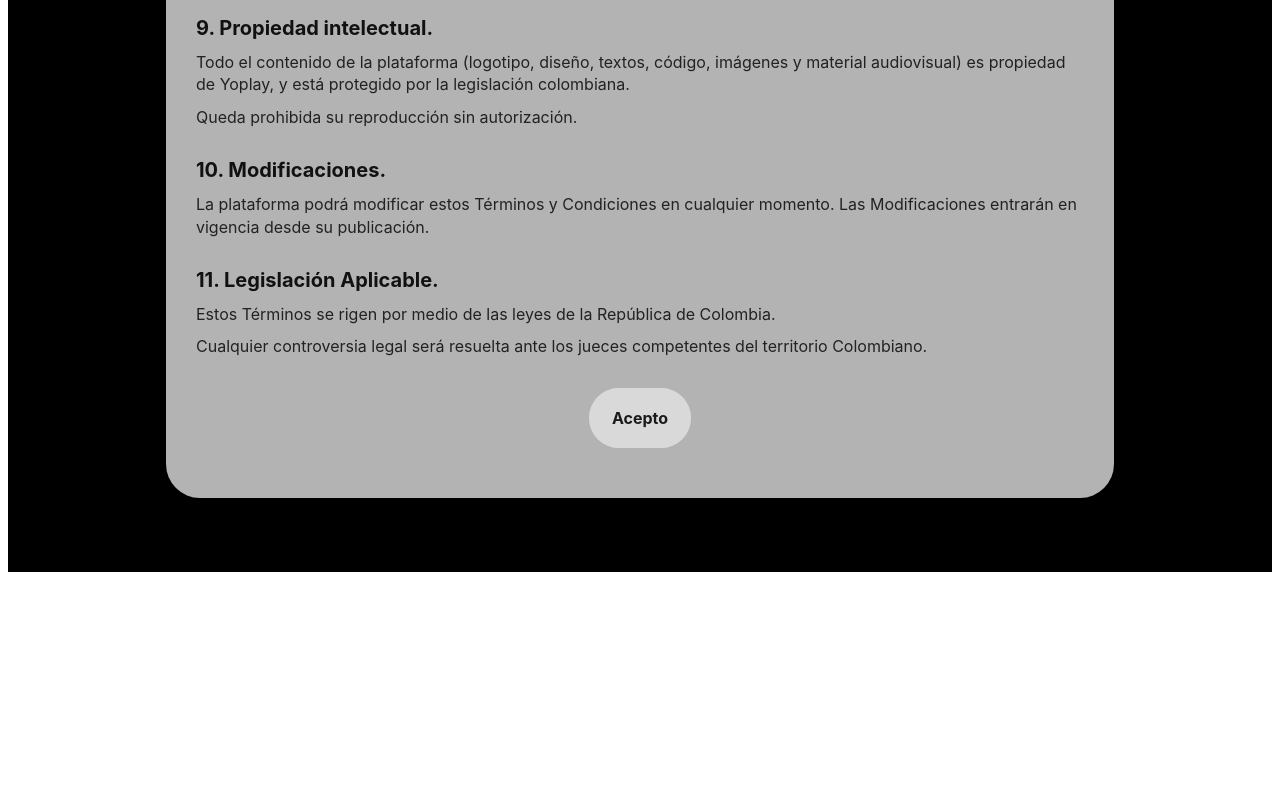
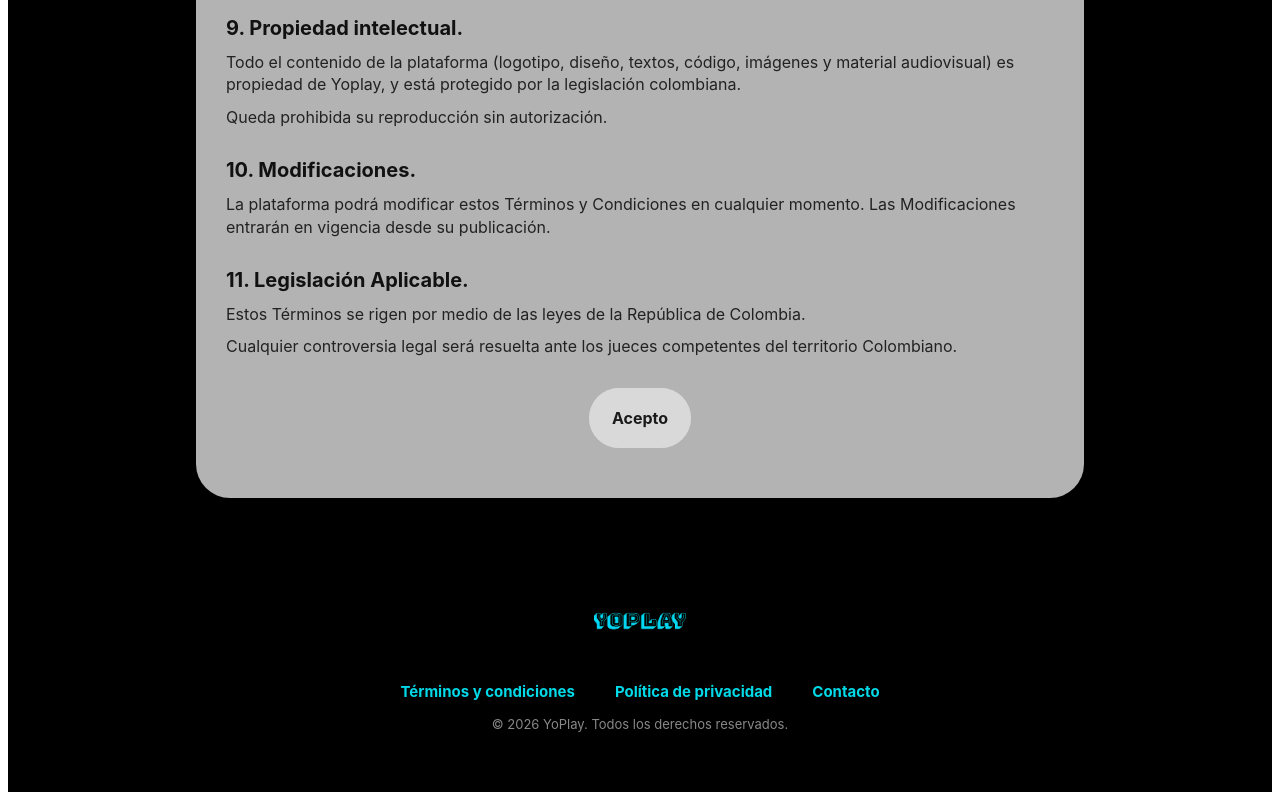
Before and after one commit to BryanAlexander-Reyes/yoplay, an Angular app: page /tyc in a window 1280 px wide. Shown: the part 2346-3146 px from the top of the page. Before the commit the page ends 2934 px from the top, so only its background shows below. Built offline with nearby package versions, Linux system fonts and the light colour scheme; a web font is replaced by a local one.

Commit message:
Se agregan estilos para la presentación de la página. A la espera para integrar más contenido al Layout.

```diff
--- a/src/app/layout/footer/footer.css
+++ b/src/app/layout/footer/footer.css
@@ -0,0 +1,52 @@
+.footer {
+    width: 100%;
+    min-height: 180px;
+
+    display: flex;
+    flex-direction: column;
+    align-items: center;
+    justify-content: center;
+
+    padding: 30px 20px;
+
+    background-color: black;
+    color: white;
+
+    box-sizing: border-box;
+
+    font-family: "SF Pro", -apple-system, BlinkMacSystemFont,
+                 "Helvetica Neue", Arial, sans-serif;
+}
+
+.footer-logo img {
+    width: 100px;
+    height: auto;
+    display: block;
+}
+
+.footer-links {
+    display: flex;
+    gap: 40px;
+    margin: 25px 0 15px;
+}
+
+.footer-links a {
+    color: #00d9e8;
+    font-size: 15px;
+    text-decoration: none;
+    cursor: pointer;
+
+    transition: color 0.2s ease;
+}
+
+.footer-links a:hover {
+    color: white;
+}
+
+.footer p {
+    margin: 0;
+
+    color: #888;
+    font-size: 13px;
+    font-weight: 400;
+}
--- a/src/app/layout/footer/footer.html
+++ b/src/app/layout/footer/footer.html
@@ -1 +1,19 @@
-<p> Componente footer. </p>
+<footer class="footer">
+    <div class="footer-logo">
+        <img src="/images/logo.png" alt="YoPlay">
+    </div>
+
+    <div class="footer-links">
+        <a>Términos y condiciones</a>
+        <a>Política de privacidad</a>
+        <a>Contacto</a>
+    </div>
+
+    <div class="footer-social">
+        <!-- Redes sociales -->
+    </div>
+
+    <div class="footer-copy">
+        <p>© 2026 YoPlay. Todos los derechos reservados.</p>
+    </div>
+</footer>
--- a/src/app/layout/layout/layout.css
+++ b/src/app/layout/layout/layout.css
@@ -0,0 +1,25 @@
+.layout-container {
+    display: flex;
+    flex-direction: column;
+    min-height: 100vh;
+    background-color: #f5f5f5;
+    margin-left: 200px;
+}
+
+.layout-header {
+    box-shadow: 0 2px 8px rgba(0, 0, 0, 0.1);
+}
+
+.layout-main {
+    flex: 1;
+    background-color: #f5f5f5;
+}
+
+.layout-footer {
+    background-color: black;
+    color: white;
+    text-align: center;
+    margin-top: auto;
+    font-weight: bold;
+    font-size: 18px;
+}
--- a/src/app/layout/layout/layout.html
+++ b/src/app/layout/layout/layout.html
@@ -1,8 +1,11 @@
 <div class="layout-container">
     <header class="layout-header">
-        <app-header></app-header>
+        <app-sidebar></app-sidebar>
     </header>
     <header class="layout-main">
-
+        <router-outlet></router-outlet>
     </header>
+    <footer class="layout-footer">
+        <app-footer></app-footer>
+    </footer>
 </div>
--- a/src/app/layout/layout/layout.ts
+++ b/src/app/layout/layout/layout.ts
@@ -1,9 +1,11 @@
 import { Component } from '@angular/core';
-import { Header } from "../header/header";
+import { Sidebar } from '../sidebar/sidebar';
+import { Footer } from '../footer/footer';
+import { RouterOutlet } from '@angular/router';
 
 @Component({
   selector: 'app-layout',
-  imports: [Header],
+  imports: [Sidebar, Footer, RouterOutlet],
   templateUrl: './layout.html',
   styleUrl: './layout.css',
 })
--- a/src/app/layout/sidebar/sidebar.html
+++ b/src/app/layout/sidebar/sidebar.html
@@ -1 +1,58 @@
-<p> Componente sidebar </p>
+<div class="sidebar">
+
+    <div class="logo">
+        <img src="/images/logo.png" alt="YoPlay">
+    </div>
+
+    <div class="nav-content">
+
+        <a class="nav-item">
+            <!-- Ícono Home -->
+            <svg xmlns="http://www.w3.org/2000/svg"
+                 viewBox="0 0 640 640"
+                 aria-label="Inicio">
+                <path
+                    fill="currentColor"
+                    d="M320 64L64 256V576H224V384H416V576H576V256L320 64Z">
+                </path>
+            </svg>
+        </a>
+
+        <a class="nav-item">
+            <!-- Ícono Torneos -->
+            <svg xmlns="http://www.w3.org/2000/svg"
+                 viewBox="0 0 640 640"
+                 aria-label="Torneos">
+                <path
+                    fill="currentColor"
+                    d="M528 96H416V64H224V96H112C85.5 96 64 117.5 64 144V208C64 278.7 121.3 336 192 336H208C231.8 390.8 275.8 433.2 320 448C364.2 433.2 408.2 390.8 432 336H448C518.7 336 576 278.7 576 208V144C576 117.5 554.5 96 528 96ZM112 208V144H192V288C147.8 288 112 252.2 112 208ZM448 288V144H528V208C528 252.2 492.2 288 448 288Z">
+                </path>
+            </svg>
+        </a>
+
+        <a class="nav-item">
+            <!-- Ícono visor de torneos -->
+            <svg xmlns="http://www.w3.org/2000/svg"
+                 viewBox="0 0 640 640"
+                 aria-label="Visor de torneos">
+                <path
+                    fill="currentColor"
+                    d="M320 64C178.6 64 64 178.6 64 320S178.6 576 320 576S576 461.4 576 320S461.4 64 320 64ZM320 128C426 128 512 214 512 320C512 352.6 504 383.3 490 410.2L413.7 333.9C424 314.9 430 292.9 430 269.5C430 197.8 371.7 139.5 300 139.5C276.6 139.5 254.6 145.5 235.6 155.8L168.8 89C210.5 64.6 263.8 64 320 64ZM128 320C128 287.4 136 256.7 150 229.8L226.3 306.1C216 325.1 210 347.1 210 370.5C210 442.2 268.3 500.5 340 500.5C363.4 500.5 385.4 494.5 404.4 484.2L471.2 551C429.5 575.4 376.2 576 320 576C214 576 128 490 128 384V320Z">
+                </path>
+            </svg>
+        </a>
+
+    </div>
+
+    <div class="user">
+        <svg xmlns="http://www.w3.org/2000/svg"
+             viewBox="0 0 640 640"
+             aria-label="Usuario">
+            <path
+                fill="currentColor"
+                d="M240 192C240 147.8 275.8 112 320 112C364.2 112 400 147.8 400 192C400 236.2 364.2 272 320 272C275.8 272 240 236.2 240 192zM448 192C448 121.3 390.7 64 320 64C249.3 64 192 121.3 192 192C192 262.7 249.3 320 320 320C390.7 320 448 262.7 448 192zM144 544C144 473.3 201.3 416 272 416L368 416C438.7 416 496 473.3 496 544L496 552C496 565.3 506.7 576 520 576C533.3 576 544 565.3 544 552L544 544C544 446.8 465.2 368 368 368L272 368C174.8 368 96 446.8 96 544L96 552C96 565.3 106.7 576 120 576C133.3 576 144 565.3 144 552L144 544z">
+            </path>
+        </svg>
+    </div>
+
+</div>
--- a/src/app/pages/presentation/presentation.css
+++ b/src/app/pages/presentation/presentation.css
@@ -0,0 +1,167 @@
+.layout-container {
+    width: 100%;
+    min-height: 100vh;
+    margin: 0;
+    padding: 0;
+    display: flex;
+    background-color: black;
+    box-sizing: border-box;
+}
+
+.layout-sidebar {
+    width: 90px;
+    height: 100vh;
+    flex-shrink: 0;
+    background-color: black;
+    box-sizing: border-box;
+}
+
+.layout-main {
+    position: relative;
+    width: calc(100% - 90px);
+    min-height: 100vh;
+    margin: 0;
+    padding: 0;
+    display: flex;
+    flex-direction: column;
+    justify-content: center;
+    align-items: center;
+    background-image:
+        linear-gradient(
+            rgba(0, 0, 0, 0.45),
+            rgba(0, 0, 0, 0.45)
+        ),
+        url("/images/fondo.jpg");
+    background-size: cover;
+    background-position: center;
+    box-sizing: border-box;
+    overflow: hidden;
+}
+
+.layout-main .content {
+    width: 80%;
+    max-width: 1000px;
+    margin: 0 auto;
+    text-align: center;
+    color: white;
+    position: relative;
+    z-index: 2;
+}
+
+.layout-main .content h1 {
+    margin: 0 0 55px;
+    color: white;
+    font-family: "SF Pro", -apple-system, BlinkMacSystemFont,
+        "Helvetica Neue", Arial, sans-serif;
+
+    font-size: 52px;
+    font-weight: 700;
+
+    line-height: 1.1;
+}
+
+.layout-main .content h3 {
+    margin: 0 auto 25px;
+
+    max-width: 900px;
+
+    color: white;
+
+    font-family: "SF Pro", -apple-system, BlinkMacSystemFont,
+        "Helvetica Neue", Arial, sans-serif;
+
+    font-size: 20px;
+    font-weight: 700;
+
+    line-height: 1.35;
+}
+
+.buttons-section {
+    width: 100%;
+
+    margin-top: 15px;
+
+    display: flex;
+    justify-content: center;
+    align-items: center;
+
+    gap: 25px;
+
+    position: relative;
+
+    z-index: 2;
+}
+
+.button-wrapper {
+    width: 102px;
+    height: 60px;
+
+    position: relative;
+
+    display: flex;
+    justify-content: center;
+    align-items: center;
+}
+
+.button-wrapper button {
+    width: 102px;
+    height: 60px;
+
+    position: relative;
+    z-index: 2;
+
+    border: none;
+    border-radius: 60px;
+
+    background-color: rgba(220, 220, 220, 0.75);
+
+    color: #1A1A1A;
+
+    cursor: pointer;
+
+    font-family: "SF Pro", -apple-system, BlinkMacSystemFont,
+        "Helvetica Neue", Arial, sans-serif;
+
+    font-size: 13px;
+    font-weight: 400;
+
+    transition:
+        background-color 0.3s ease,
+        transform 0.2s ease;
+}
+
+.button-wrapper button:hover {
+    background-color: rgba(255, 255, 255, 0.9);
+
+    transform: scale(1.05);
+}
+
+.button-wrapper button:active {
+    transform: scale(0.98);
+}
+
+.btn-behind {
+    width: 102px;
+    height: 60px;
+
+    position: absolute;
+
+    top: 50%;
+    left: 50%;
+
+    transform: translate(-50%, -50%);
+
+    z-index: 1;
+
+    background-color: rgba(255, 255, 255, 0.25);
+
+    border-radius: 60px;
+
+    filter: blur(8px);
+
+    pointer-events: none;
+}
+
+.layout-footer {
+    display: none;
+}
--- a/src/app/pages/presentation/presentation.html
+++ b/src/app/pages/presentation/presentation.html
@@ -3,9 +3,23 @@
         <app-sidebar></app-sidebar>
     </header>
     <header class="layout-main">
-        <p> Hey! </p>
+        <div class="content">
+            <h1> Bienvenido a YoPLAY </h1>
+            <h3> Bienvenido al lugar donde el deporte se vive, se compite y se celebra. </h3>
+            <h3> Regístrate y empieza a jugar tu próxima gran historia. Aquí no solo participas, compites. Únete, demuestra tu talente y queda entre los mejores. </h3>
+        </div>
+        <div class="buttons-section">
+            <div class="button-wrapper">
+                <button> Iniciar Sesión </button>
+                <div class="btn-dehind"></div>
+            </div>
+            <div class="button-wrapper">
+                <button> Crear Cuenta </button>
+                <div class="btn-behind"></div>
+            </div>
+        </div>
+        <div class="content">
+            <p> More content for add. </p>
+        </div>
     </header>
-    <footer class="layout-footer">
-        <app-footer></app-footer>
-    </footer>
 </div>
--- a/src/app/pages/presentation/presentation.ts
+++ b/src/app/pages/presentation/presentation.ts
@@ -1,10 +1,9 @@
 import { Component } from '@angular/core';
 import { Sidebar } from '../../layout/sidebar/sidebar';
-import { Footer } from '../../layout/footer/footer';
 
 @Component({
   selector: 'app-presentation',
-  imports: [Sidebar, Footer],
+  imports: [Sidebar],
   templateUrl: './presentation.html',
   styleUrl: './presentation.css',
 })
--- a/src/app/pages/tyc/tyc.css
+++ b/src/app/pages/tyc/tyc.css
@@ -13,7 +13,7 @@
 html,
 body {
     width: 100%;
-    height: 100%;
+    min-height: 100%;
 
     margin: 0;
     padding: 0;
@@ -39,24 +39,20 @@
     width: 100%;
     min-width: 100%;
     min-height: 100vh;
-
     margin: 0;
     padding: 0;
-
     background-color: black;
-
     box-sizing: border-box;
+    display: flex;
+    flex-direction: column;
 }
 
 .layout-main {
     width: 100%;
-    min-height: 100vh;
-
+    flex: 1;
     margin: 0;
-    padding: 40px 0;
-
+    padding: 40px;
     background-color: black;
-
     box-sizing: border-box;
 }
 
@@ -232,7 +228,11 @@
 
 .layout-footer {
     width: 100%;
+    color: white;
+    padding: 30px 20px;
     margin: 0;
-    padding: 0;
+    text-align: center;
+    font-weight: bold;
+    font-size: 18px;
     box-sizing: border-box;
 }
```
Also changed, not shown: src/app/app.routes.ts (+9 -6 lines), src/app/layout/sidebar/sidebar.css (+91 -0 lines).
